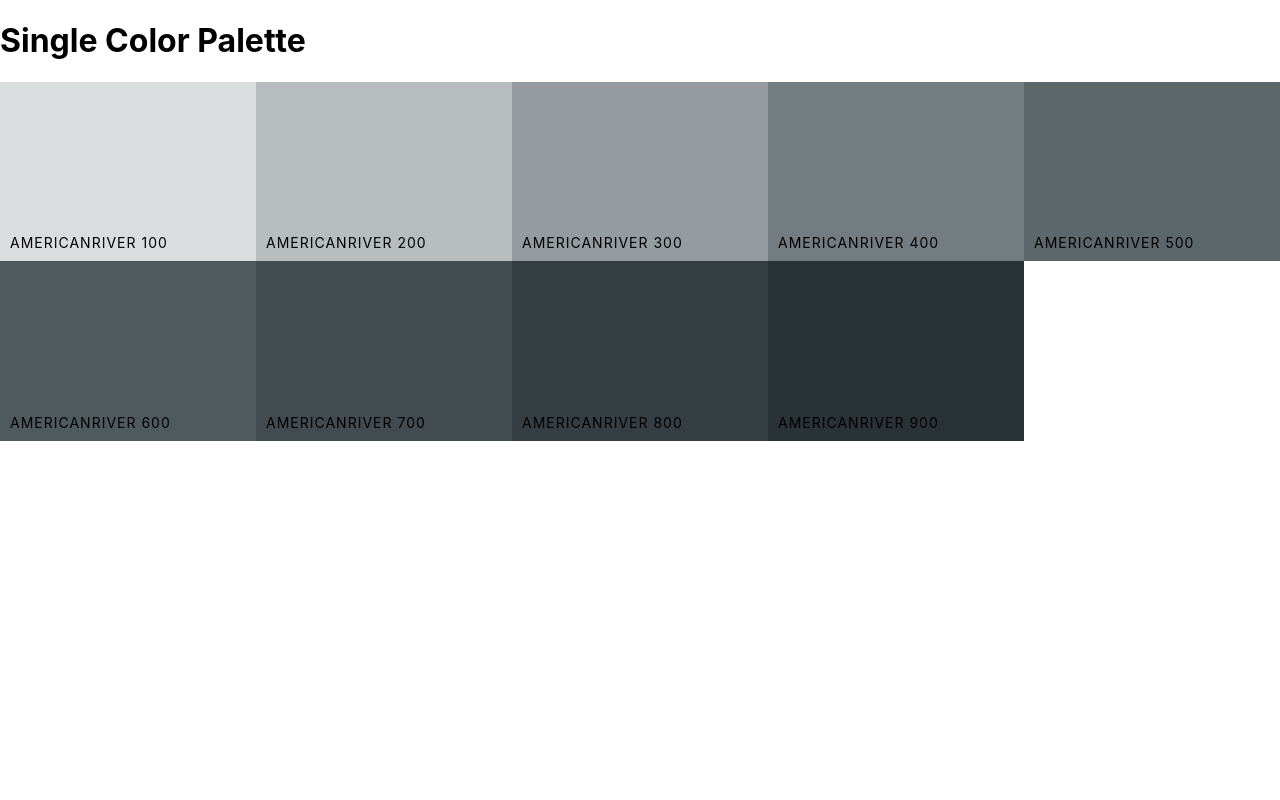
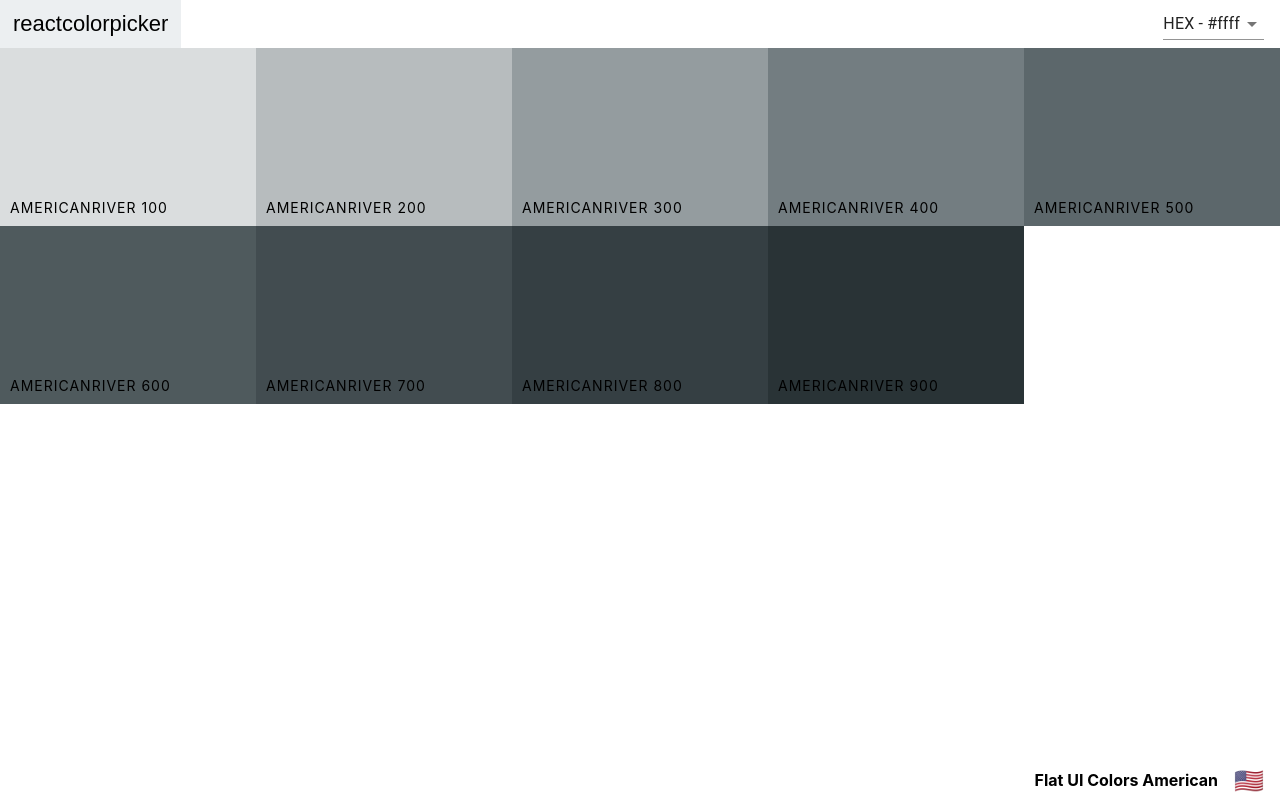
Before and after one commit to heangly/ReactJS, a React (Create React App) app in the folder react-color-project/: page /palette/flat-ui-colors-american/americanriver in a window 1280 px wide. Built offline with nearby package versions, Linux system fonts and the light colour scheme.

Commit message:
Add Navbar and Footer to singleColorPalette

```diff
--- a/react-color-project/src/Navbar.js
+++ b/react-color-project/src/Navbar.js
@@ -27,13 +27,14 @@ class Navbar extends Component{
   }
 
   render(){
-    const {level, changeLevel} = this.props;
+    const {level, changeLevel, showingAllColors} = this.props;
     const {format} = this.state;
     return(
       <header className='Navbar'>
         <div className="logo">
           <Link to='/'>reactcolorpicker</Link>
         </div>
+        {showingAllColors && (
           <div className="slider-container">
             <span>Level: {level}</span>
             <div className="slider">
@@ -57,6 +58,9 @@ class Navbar extends Component{
               />
             </div>
           </div>
+        )}
+
+
         <div className="select-container">
           <Select value={format} onChange={this.handleFormatChange}>
               <MenuItem value='hex'>HEX - #ffff</MenuItem>
--- a/react-color-project/src/Palette.js
+++ b/react-color-project/src/Palette.js
@@ -1,7 +1,9 @@
 import React, { Component } from 'react'
 import ColorBox from './ColorBox';
 import Navbar from './Navbar';
+import PaletteFooter from './PaletteFooter';
 import './Palette.css';
+
 
 class Palette extends Component{
   constructor(props){
@@ -34,14 +36,16 @@ class Palette extends Component{
 
     return(
       <div className='Palette'>
-        <Navbar level={level} changeLevel={this.changeLevel} handleChange={this.changeFormat}/>
+        <Navbar
+          level={level}
+          changeLevel={this.changeLevel}
+          handleChange={this.changeFormat}
+          showingAllColors
+        />
         <div className='Palette-colors'>
          {colorBoxes}
         </div>
-        <footer className="Palette-footer">
-          {paletteName}
-           <span className="emoji">{emoji}</span>
-        </footer>
+        <PaletteFooter paletteName={paletteName} emoji={emoji}/>
       </div>
     )
   }
--- /dev/null
+++ b/react-color-project/src/PaletteFooter.js
@@ -0,0 +1,13 @@
+import React from 'react';
+
+function PaletteFooter(props){
+  const {paletteName, emoji} = props;
+  return(
+    <footer className="Palette-footer">
+      {paletteName}
+      <span className="emoji">{emoji}</span>
+    </footer>
+  )
+}
+
+export default PaletteFooter;
--- a/react-color-project/src/SingleColorPalette.js
+++ b/react-color-project/src/SingleColorPalette.js
@@ -1,10 +1,14 @@
 import React, {Component} from 'react';
 import ColorBox from './ColorBox';
+import PaletteFooter from './PaletteFooter';
+import Navbar from './Navbar';
 
 class SingleColorPalette extends Component{
   constructor(props){
     super(props);
     this._shades = this.gatherShades(this.props.palette, this.props.colorId);
+    this.state = {format: "hex"};
+    this.changeFormat = this.changeFormat.bind(this);
   }
 
   gatherShades(palette, colorToFilterBy){
@@ -19,22 +23,28 @@ class SingleColorPalette extends Component{
     return shades.slice(1);
   }
 
+  changeFormat(val){
+    this.setState({format:val});
+  }
 
   render(){
+    const {format} = this.state;
+    const {paletteName, emoji} = this.props.palette;
     const ColorBoxes = this._shades.map(color => (
       <ColorBox
         key={color.id}
         name={color.name}
-        background={color.hex}
+        background={color[format]}
         showLink={false}
       />
     ));
     return(
       <div className='Palette'>
-        <h1>Single Color Palette</h1>
+        <Navbar handleChange={this.changeFormat} showingAllColors={false}/>
         <div className="Palette-colors">
           {ColorBoxes}
         </div>
+        <PaletteFooter paletteName={paletteName} emoji={emoji}/>
       </div>
     )
   }
```
Lines whose indentation alone changed are shown as unchanged.
